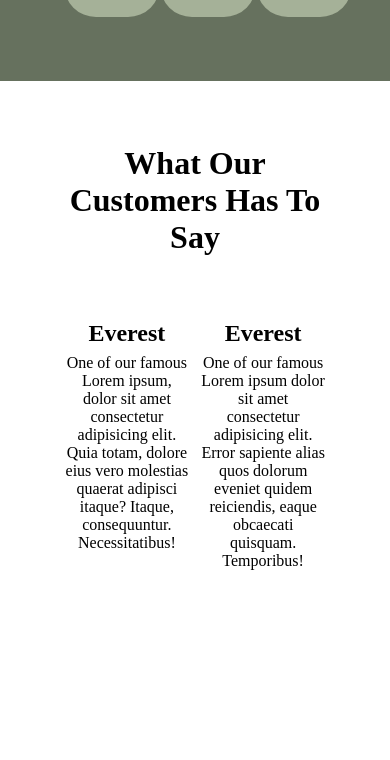
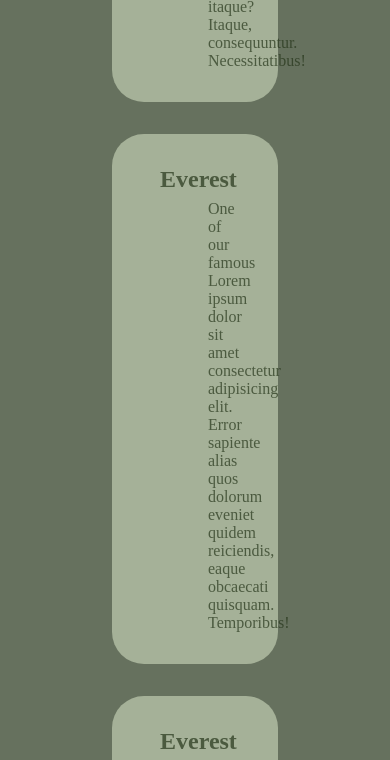
Before and after one commit to RionelxSlovesky/travelling-concept-webpage, a plain HTML site: page index.html in a window 390 px wide. Shown: the part 1991-2751 px from the top of the page. Before the commit the page ends 2657 px from the top, so only its background shows below. Drawn offline with Linux system fonts and the light colour scheme.

Commit message:
Added media query to make the page responsive
In day 16, KP showed how to use breakpoints efficiently. The page is responsive now except for the navbar, since later in the challenge KP will teach how to make mobile responsive navbar.

```diff
--- a/index.html
+++ b/index.html
@@ -56,15 +56,15 @@
             <div  class="f-row">
                 <div class="place-container">
                     <h3 class="place-header">Everest</h3>
-                    <p>One of our famous Lorem ipsum, dolor sit amet consectetur adipisicing elit. Quia totam, dolore eius vero molestias quaerat adipisci itaque? Itaque, consequuntur. Necessitatibus!</p>
+                    <p class="place-desc">One of our famous Lorem ipsum, dolor sit amet consectetur adipisicing elit. Quia totam, dolore eius vero molestias quaerat adipisci itaque? Itaque, consequuntur. Necessitatibus!</p>
                 </div>
                 <div class="place-container">
                     <h3 class="place-header">Everest</h3>
-                    <p>One of our famous Lorem ipsum dolor sit amet consectetur adipisicing elit. Error sapiente alias quos dolorum eveniet quidem reiciendis, eaque obcaecati quisquam. Temporibus!</p>
+                    <p class="place-desc">One of our famous Lorem ipsum dolor sit amet consectetur adipisicing elit. Error sapiente alias quos dolorum eveniet quidem reiciendis, eaque obcaecati quisquam. Temporibus!</p>
                 </div>
                 <div class="place-container">
                     <h3 class="place-header">Everest</h3>
-                    <p>One of our famous Lorem ipsum dolor sit amet consectetur adipisicing elit. Est culpa corrupti minus explicabo. Laboriosam repudiandae minima expedita soluta odit! Ducimus.</p>
+                    <p class="place-desc">One of our famous Lorem ipsum dolor sit amet consectetur adipisicing elit. Est culpa corrupti minus explicabo. Laboriosam repudiandae minima expedita soluta odit! Ducimus.</p>
                 </div>
             </div>
         </section>
@@ -74,11 +74,11 @@
             <div class="f-row">
                 <div class="review-container">
                     <h3 class="review-header">Everest</h3>
-                    <p>One of our famous Lorem ipsum, dolor sit amet consectetur adipisicing elit. Quia totam, dolore eius vero molestias quaerat adipisci itaque? Itaque, consequuntur. Necessitatibus!</p>
+                    <p class="review-desc">One of our famous Lorem ipsum, dolor sit amet consectetur adipisicing elit. Quia totam, dolore eius vero molestias quaerat adipisci itaque? Itaque, consequuntur. Necessitatibus!</p>
                 </div>
                 <div class="review-container">
                     <h3 class="review-header">Everest</h3>
-                    <p>One of our famous Lorem ipsum dolor sit amet consectetur adipisicing elit. Error sapiente alias quos dolorum eveniet quidem reiciendis, eaque obcaecati quisquam. Temporibus!</p>
+                    <p class="review-desc">One of our famous Lorem ipsum dolor sit amet consectetur adipisicing elit. Error sapiente alias quos dolorum eveniet quidem reiciendis, eaque obcaecati quisquam. Temporibus!</p>
                 </div>
 
             </div>
--- a/style.css
+++ b/style.css
@@ -165,3 +165,30 @@
     max-width: 48%;
 
 }
+
+
+
+@media (max-width:1000px) {
+    .f-row {
+        flex-direction: column;
+        align-items: center;
+        gap: 2em;
+    }
+
+    .lg-container {
+        padding: 7em;
+    }
+
+    .place-container, .review-container {
+        max-width: 100%;
+    }
+
+    #reviews-header {
+        margin-bottom: 0.75em;
+    }
+
+    .place-desc,.review-desc {
+        max-width: 700px;
+        padding: 0 3em;
+    }
+}
```
